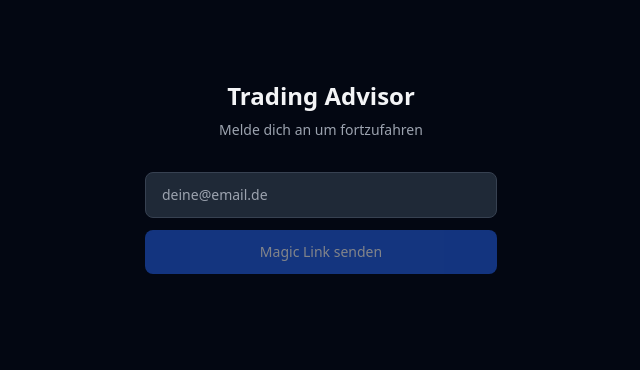
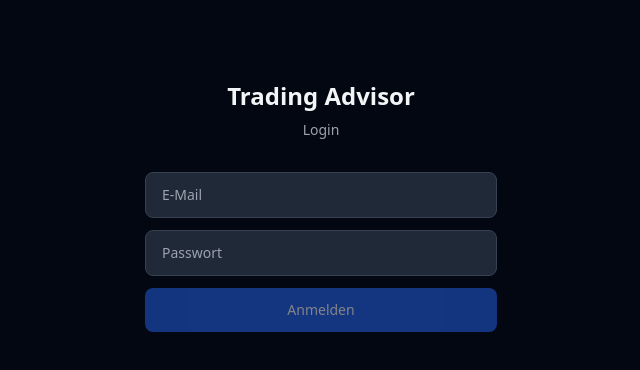
Before and after one commit to florianz95/trading-pwa, a Next.js app: page /dashboard in a window 1280 px wide. Shown: the top 370 px of the page, without its empty margins (319-959 px from the left). Built offline with nearby package versions, Linux system fonts and the light colour scheme.

Commit message:
email+password login

```diff
--- a/src/app/dashboard/page.tsx
+++ b/src/app/dashboard/page.tsx
@@ -20,35 +20,27 @@ export default function DashboardPage() {
   const [pushEnabled, setPushEnabled] = useState(false);
   const [selectedPosition, setSelectedPosition] = useState<any>(null);
   const [email, setEmail] = useState('');
+  const [password, setPassword] = useState('');
   const [authLoading, setAuthLoading] = useState(false);
-  const [authMessage, setAuthMessage] = useState('');
+  const [authError, setAuthError] = useState('');
 
-  // Check auth on mount
   useEffect(() => {
     supabase.auth.getUser().then(({ data }) => {
-      if (data.user) {
-        setUser(data.user);
-      } else {
-        setLoading(false);
-      }
+      if (data.user) setUser(data.user);
+      else setLoading(false);
     });
-
     const { data: listener } = supabase.auth.onAuthStateChange((_event, session) => {
       setUser(session?.user ?? null);
     });
-
     return () => { listener.subscription.unsubscribe(); };
   }, []);
 
-  // Load data when user is set
   const loadData = useCallback(async () => {
     if (!user) return;
-
     const [signalsRes, positionsRes] = await Promise.all([
       supabase.from('signals').select('*').order('created_at', { ascending: false }).limit(10),
       supabase.from('positions').select('*').eq('user_id', user.id),
     ]);
-
     setSignals(signalsRes.data ?? []);
     setPositions(positionsRes.data ?? []);
 
@@ -62,27 +54,19 @@ export default function DashboardPage() {
         setQuotes(map);
       } catch {}
     }
-
     setLoading(false);
   }, [user]);
 
-  useEffect(() => {
-    if (user) loadData();
-  }, [user, loadData]);
+  useEffect(() => { if (user) loadData(); }, [user, loadData]);
 
-  // Magic Link Login
   const handleLogin = async () => {
     setAuthLoading(true);
-    const { error } = await supabase.auth.signInWithOtp({ email });
-    if (error) {
-      setAuthMessage('Fehler: ' + error.message);
-    } else {
-      setAuthMessage('Magic Link gesendet! Prüfe deine E-Mails.');
-    }
+    setAuthError('');
+    const { error } = await supabase.auth.signInWithPassword({ email, password });
+    if (error) setAuthError(error.message);
     setAuthLoading(false);
   };
 
-  // Push subscription
   const enablePush = async () => {
     if (!('serviceWorker' in navigator) || !('PushManager' in window)) {
       alert('Push wird auf diesem Gerät nicht unterstützt.');
@@ -101,39 +85,43 @@ export default function DashboardPage() {
       });
       setPushEnabled(true);
     } catch (err) {
-      console.error('Push subscription failed:', err);
+      console.error('Push failed:', err);
     }
   };
 
-  // ── Login Screen ──
+  // ── Login ──
   if (!user) {
     return (
       <div className="max-w-sm mx-auto px-4 py-20 text-center">
         <h1 className="text-2xl font-semibold mb-2">Trading Advisor</h1>
-        <p className="text-sm text-gray-400 mb-8">Melde dich an um fortzufahren</p>
+        <p className="text-sm text-gray-400 mb-8">Login</p>
         <input
           type="email"
-          placeholder="deine@email.de"
+          placeholder="E-Mail"
           value={email}
           onChange={(e) => setEmail(e.target.value)}
+          className="w-full bg-gray-800 border border-gray-700 rounded-lg px-4 py-3 text-sm mb-3 focus:border-blue-500 focus:outline-none"
+        />
+        <input
+          type="password"
+          placeholder="Passwort"
+          value={password}
+          onChange={(e) => setPassword(e.target.value)}
           onKeyDown={(e) => e.key === 'Enter' && handleLogin()}
           className="w-full bg-gray-800 border border-gray-700 rounded-lg px-4 py-3 text-sm mb-3 focus:border-blue-500 focus:outline-none"
         />
         <button
           onClick={handleLogin}
-          disabled={authLoading || !email}
+          disabled={authLoading || !email || !password}
           className="w-full bg-blue-600 hover:bg-blue-500 disabled:opacity-50 text-white text-sm py-3 rounded-lg transition-colors"
         >
-          {authLoading ? 'Sende...' : 'Magic Link senden'}
+          {authLoading ? 'Anmelden...' : 'Anmelden'}
         </button>
-        {authMessage && (
-          <p className="text-sm text-gray-400 mt-4">{authMessage}</p>
-        )}
+        {authError && <p className="text-sm text-red-400 mt-4">{authError}</p>}
       </div>
     );
   }
 
-  // ── Loading ──
   if (loading) {
     return (
       <div className="flex items-center justify-center min-h-screen">
@@ -142,7 +130,6 @@ export default function DashboardPage() {
     );
   }
 
-  // ── Dashboard ──
   const totalInvested = positions.reduce((sum, p) => sum + p.buy_price * p.quantity + p.order_fee, 0);
   const totalCurrent = positions.reduce((sum, p) => {
     const q = quotes[p.ticker];
```
